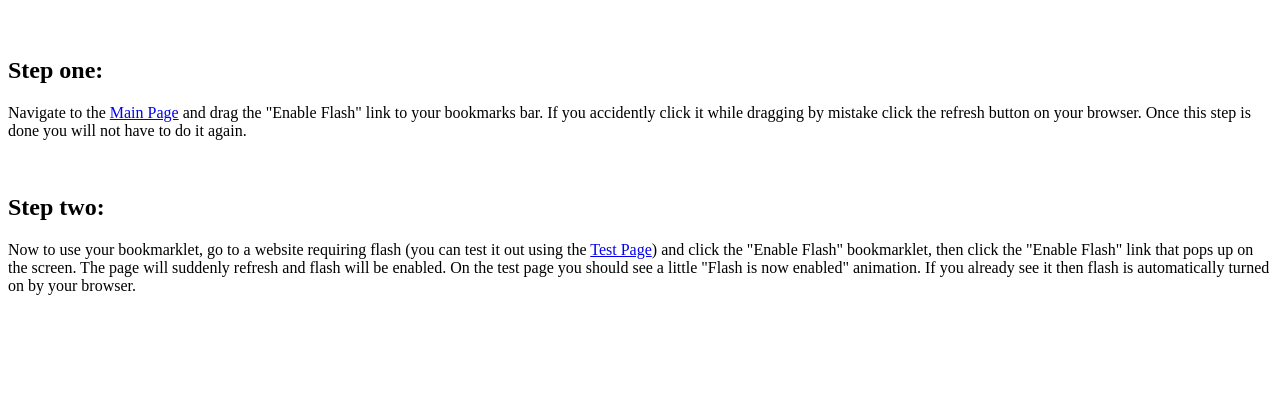
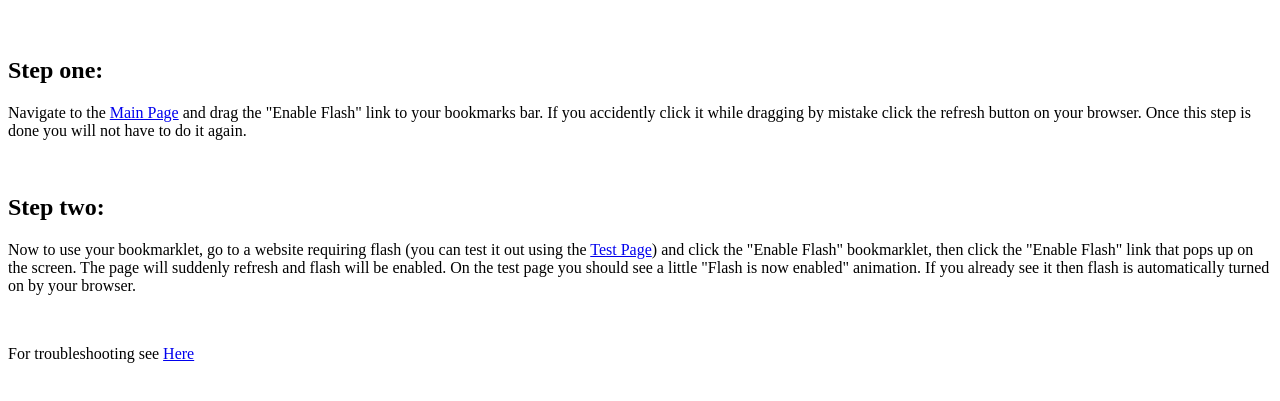
Before and after one commit to jakel181/flashfix, a plain HTML site: page instructions.html in a window 1280 px wide. Shown: the part 61-462 px from the top of the page. Drawn offline with Linux system fonts and the light colour scheme.

Commit message:
Update instructions.html

```diff
--- a/instructions.html
+++ b/instructions.html
@@ -18,4 +18,6 @@
       The page will suddenly refresh and flash will be enabled. On the test page you should see a little
       "Flash is now enabled" animation. If you already see it then flash is automatically turned on by
       your browser.</p>
+    <br />
+  <p>For troubleshooting see <a href="/troubleshooting.html" title="Troubleshooting">Here</a></p>
       </html>
```
